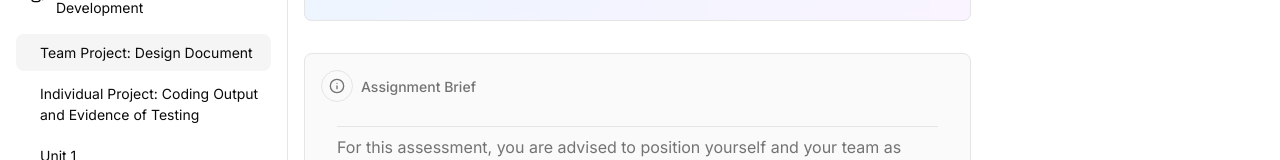
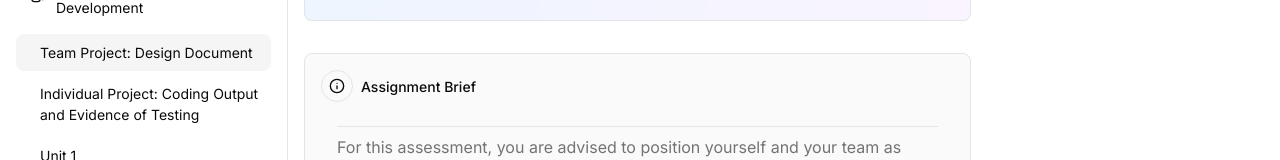
Before and after one commit to ImraanMeyer/e-portfolio, a Next.js app: page /secure-software-development/assignment-1 in a window 1280 px wide. Shown: the part 182-342 px from the top of the page. Built offline with nearby package versions, Linux system fonts and the light colour scheme.

Commit message:
format callouts

```diff
--- a/app/secure-software-development/assignment-1/page.tsx
+++ b/app/secure-software-development/assignment-1/page.tsx
@@ -39,9 +39,7 @@ export default function UnitPage() {
                     Secure Software Development
                   </BreadcrumbLink>
                   <ChevronRight className="h-4 w-4" />
-                  <BreadcrumbPage>
-                    Assignment 1: Team Project
-                  </BreadcrumbPage>
+                  <BreadcrumbPage>Assignment 1: Team Project</BreadcrumbPage>
                 </BreadcrumbItem>
               </BreadcrumbList>
             </Breadcrumb>
@@ -59,15 +57,14 @@ export default function UnitPage() {
 
         <div className="space-y-4 w-5/6" id="system-design">
           <div className="flex flex-col gap-4">
-            <Callout title="Assignment Brief"
-              className="text-muted-foreground ">
-              <p className="mb-2">
+            <Callout title="Assignment Brief">
+              <p className="mb-2 text-muted-foreground">
                 For this assessment, you are advised to position yourself and
                 your team as software system designers that will ultimately
                 respond to a legitimate system user and a hacker.
               </p>
 
-              <p className="mb-2">
+              <p className="mb-2 text-muted-foreground">
                 You are required to firstly develop a secure application, for
                 either one of a school (Falana et al., 2021), online retailer
                 (D’Adamo et al., 2021), or the international space station
@@ -75,7 +72,7 @@ export default function UnitPage() {
                 tailored to the specific needs of the chosen domain.
               </p>
 
-              <p className="mb-2">Application requirements:</p>
+              <p className="mb-2 text-muted-foreground">Application requirements:</p>
 
               <Collapsible>
                 <CollapsibleTrigger>
--- a/app/secure-software-development/assignment-2/page.tsx
+++ b/app/secure-software-development/assignment-2/page.tsx
@@ -58,15 +58,14 @@ export default function UnitPage() {
           <div className="flex flex-col gap-4">
             <Callout
               title="Assignment Brief"
-              className="text-muted-foreground "
             >
-              <p className="mb-2">
+              <p className="mb-2 text-muted-foreground">
                 Carrying on from the Full Brief provided in Unit 6, this
                 assignment focuses on the second deliverable, a practical
                 development of your design from Unit 6.
               </p>
 
-              <p className="mb-2">
+              <p className="mb-2 text-muted-foreground">
                 The code should be developed using Python within any IDE. You
                 should submit a fully tested code set. Code should be organised
                 and documented according to Python’s PEP-8 style guide (van
@@ -78,80 +77,13 @@ export default function UnitPage() {
                 README file that documents how the application can be run.
               </p>
 
-              <p className="mb-2">
+              <p className="mb-2 text-muted-foreground">
                 The final submission builds on the work which you demonstrated
                 during the seminars.
               </p>
             </Callout>
           </div>
         </div>
-
-        {/* <div className="space-y-4 w-5/6" id="learning-outcomes">
-          <div className="flex flex-col gap-2">
-            <h3 className="text-lg font-bold mb-2">Learning Outcomes</h3>
-            <ul className="list-disc pl-4 pr-4 text-muted-foreground">
-              <li className="mb-2">
-                Designed and developed a secure CLI-based application in Python
-                aligned to the domain of online retail.
-              </li>
-
-              <li className="mb-2">
-                Applied object-oriented programming practices and followed PEP-8
-                conventions throughout the codebase.
-              </li>
-
-              <li className="mb-2">
-                Implemented security mechanisms such as authentication,
-                authorisation, input validation, data encryption, and logging,
-                in response to an attack surface including brute force, API
-                injection, and DoS threats.
-              </li>
-
-              <li className="mb-2">
-                Developed a testing suite including unit, system, and
-                integration tests, with additional use of linters for code
-                quality and security compliance.
-              </li>
-
-              <li className="mb-2">
-                Critically evaluated and documented the final implementation
-                using inline comments, demonstrations, and a README for
-                reproducibility.
-              </li>
-            </ul>
-          </div>
-        </div> */}
-
-        {/* <div className="space-y-4 w-5/6" id="reflection">
-          <div className="flex flex-col gap-2">
-            <h3 className="text-lg font-bold mb-2">Reflection</h3>
-            <p className="text-md text-muted-foreground">
-              This assignment was both collaborative and deeply technical,
-              requiring a holistic understanding of secure system design.
-              Working in a team to conceptualize and plan a secure CLI-based
-              e-commerce system provided insight into how application
-              architecture, cybersecurity, and user experience must align in
-              software projects.
-            </p>
-            <p className="text-md text-muted-foreground">
-              Our choice of an online retail platform brought clear challenges:
-              the system needed to facilitate sensitive operations such as user
-              authentication and order placement, while also defending against
-              prevalent cyber threats. Designing mitigations for brute-force and
-              API injection attacks required us to explore and implement
-              practical controls like bcrypt password hashing, PyOTP for
-              two-factor authentication, and strict input validation.
-            </p>
-
-            <p className="text-md text-muted-foreground">
-              The class diagram helped define system structure and object
-              relationships, while the misuse diagram encouraged us to think
-              from a hacker's perspective, reinforcing the value of threat
-              modeling. Personally, this assignment deepened my understanding of
-              balancing functional requirements with security imperatives.
-            </p>
-          </div>
-        </div> */}
 
         <div className="space-y-4 w-5/6" id="learning-outcomes">
           <div className="flex flex-col gap-2">
```
